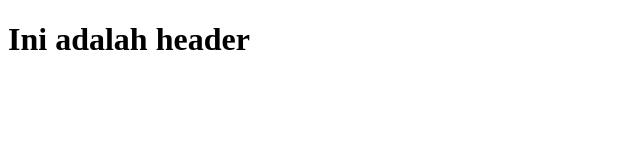
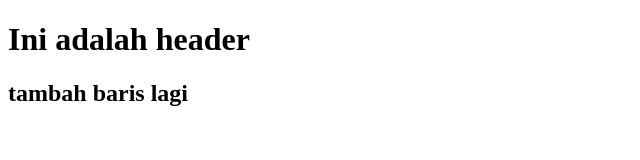
Before and after one commit to IchsanNurGhassan182101974/belajar-git-c4, a plain HTML site: page index.html in a window 1280 px wide. Shown: the whole page, without its empty margins (0-640 px from the left). Drawn offline with Linux system fonts and the light colour scheme.

Commit message:
tambah baris di index

```diff
--- a/index.html
+++ b/index.html
@@ -8,5 +8,6 @@
 </head>
 <body>
     <h1>Ini adalah header</h1>
+    <h2>tambah baris lagi</h2>
 </body>
 </html>
```
